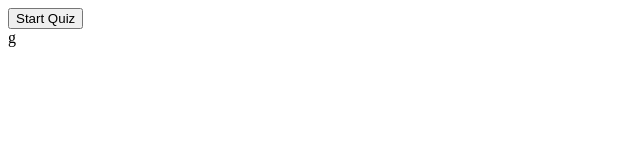
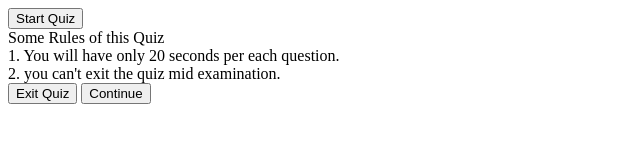
Before and after one commit to yousifh1998/CodingQuiz, a plain HTML site: page index.html in a window 1280 px wide. Shown: the whole page, without its empty margins (0-640 px from the left). Drawn offline with Linux system fonts and the light colour scheme.

Commit message:
setting up index.html

```diff
--- a/index.html
+++ b/index.html
@@ -10,6 +10,26 @@
 
     <div class="start_btn"><button>Start Quiz</button></div>
 
-g
+     <div class="info_box">
+        <div class="info-title"><span>Some Rules of this Quiz</span></div>
+        <div ckass="infolist">
+            <div class="infolist">
+
+                <div class="info">1. You will have only <span>20 seconds</span> per each question.</div>
+                <div class="info">2. you can't exit the quiz mid examination.</div>
+
+
+
+
+
+
+
+            </div>
+            <div class="buttons">
+                <button class="quit">Exit Quiz</button>
+                <button class="restart">Continue</button>
+            </div>
+     </div>
+
 </body>
 </html>
```
